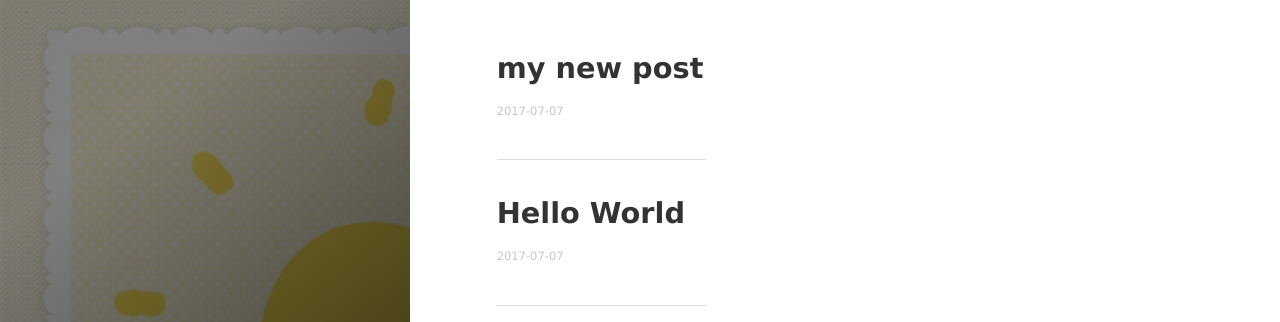
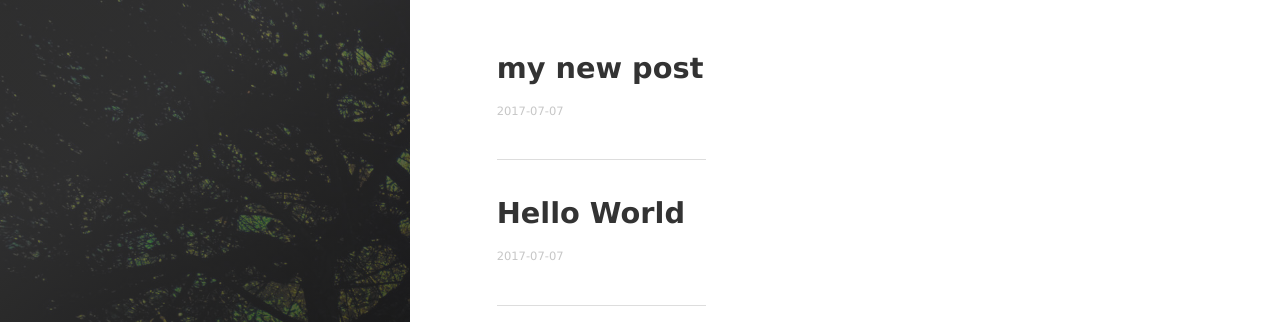
Before and after one commit to kittybwj/kittybwj.github.io, a plain HTML site: page index.html in a window 1280 px wide. Shown: the top 322 px of the page. Drawn offline with nearby package versions, Linux system fonts and the light colour scheme; some packages are replaced by stand-ins of ours.

Commit message:
Site updated: 2017-07-07 13:48:56

```diff
--- a/css/uno.css
+++ b/css/uno.css
@@ -1196,7 +1196,7 @@ hr {
   width: 100%;
   max-width: none;
   height: 100%;
-  background: url(../images/imgback.jpeg) top left no-repeat #666666;
+  background: url(../images/background-cover.jpg) top left no-repeat #666666;
   background-size: cover; }
 
 .panel-cover--collapsed {
```
